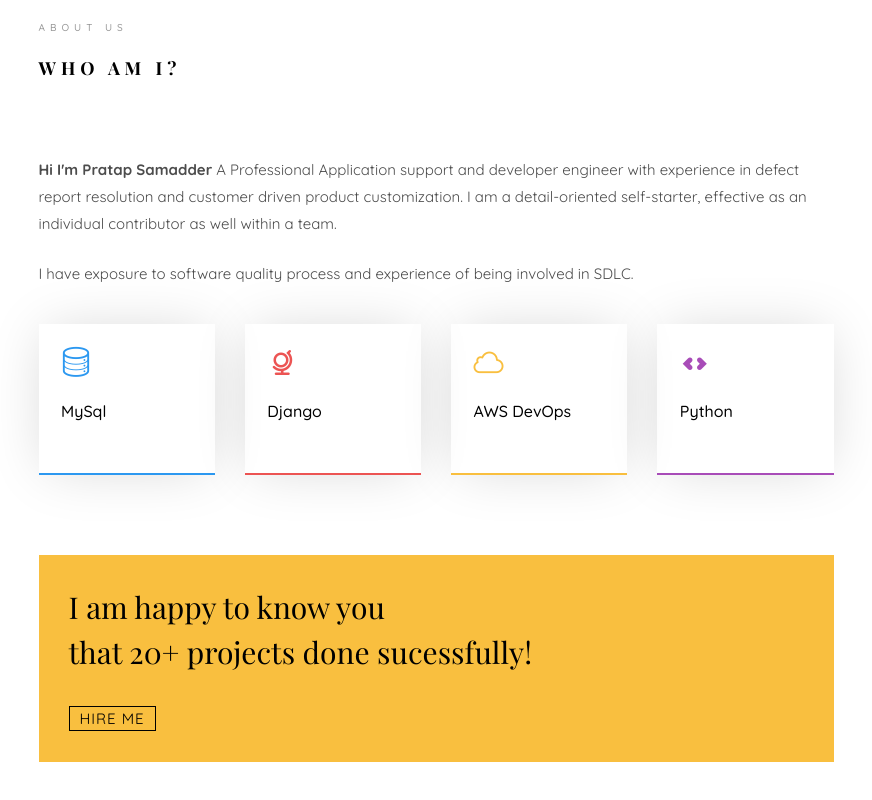
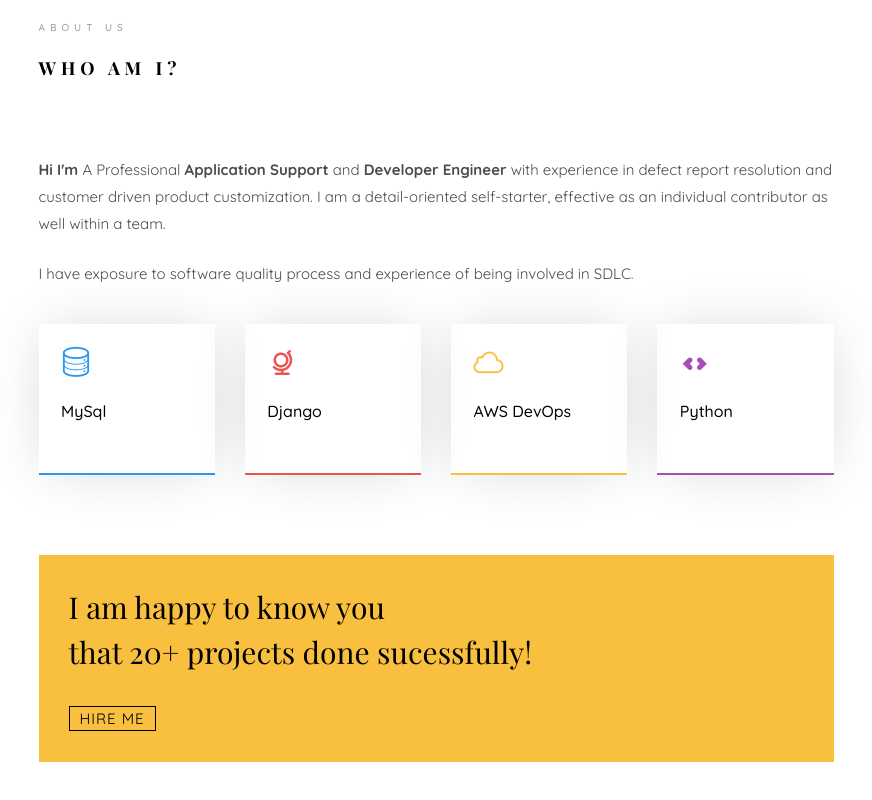
Before and after one commit to PSamadd/PSamadd.github.io, a plain HTML site: page index.html in a window 1280 px wide. Shown: the part 991-1791 px from the top of the page, without its empty margins (354-1226 px from the left). Drawn offline with nearby package versions, Linux system fonts and the light colour scheme; files whose address does not match are found by name; a web font is replaced by a local one.

Commit message:
Update index.html
commit

```diff
--- a/index.html
+++ b/index.html
@@ -135,7 +135,7 @@ Copyright &copy;<script>document.write(new Date().getFullYear());</script> All r
 									<div class="about-desc">
 										<span class="heading-meta">About Us</span>
 										<h2 class="colorlib-heading">Who Am I?</h2>
-										<p><strong>Hi I'm Pratap Samadder</strong> A Professional Application support and developer engineer with experience in defect report resolution and customer driven product customization. I am a detail-oriented self-starter, effective as an individual contributor as well within a team.</p>
+										<p><strong>Hi I'm </strong> A Professional <strong>Application Support</strong> and <strong>Developer Engineer</strong> with experience in defect report resolution and customer driven product customization. I am a detail-oriented self-starter, effective as an individual contributor as well within a team.</p>
 										<p> I have exposure to software quality process and experience of being involved in SDLC.</p>
 									</div>
 								</div>
```
